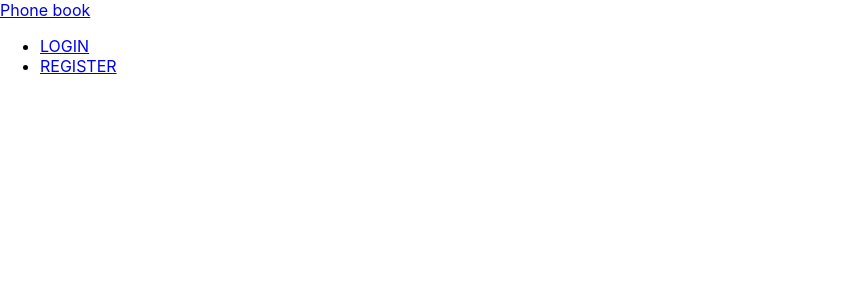
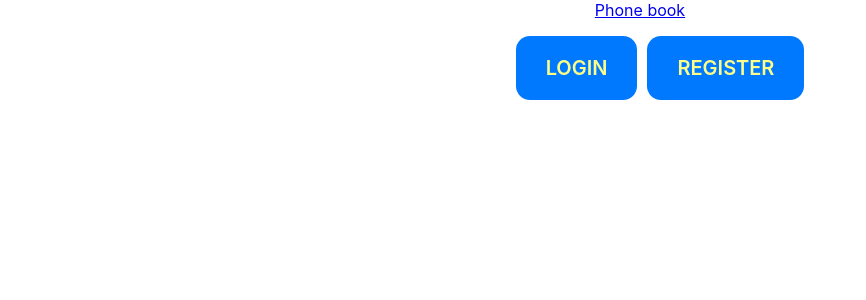
Before and after one commit to Mushko2932/goit-react-hw-08-phonebook, a React (Create React App) app: page /goit-react-hw-08-phonebook/contacts in a window 1280 px wide. Shown: the top 300 px of the page, without its empty margins (0-866 px from the left). Built offline with nearby package versions, Linux system fonts and the light colour scheme.

Commit message:
add styles

```diff
--- a/src/components/AppBar/AppBar.js
+++ b/src/components/AppBar/AppBar.js
@@ -2,15 +2,16 @@ import { useAuth } from 'hooks/useAuth';
 import Navigation from 'components/Navigation/Navigation';
 import UserMenu from 'components/UserMenu/UserMenu';
 import LoggedNav from 'components/LoggedNav/LoggedNav';
+import { AppBarHeader } from './AppBar.styled';
 
 const AppBar = () => {
   const { isLoggedIn } = useAuth();
 
   return (
-    <header>
+    <AppBarHeader>
       <Navigation />
       {isLoggedIn ? <UserMenu /> : <LoggedNav />}
-    </header>
+    </AppBarHeader>
   );
 };
 
--- /dev/null
+++ b/src/components/AppBar/AppBar.styled.js
@@ -0,0 +1,9 @@
+import styled from '@emotion/styled';
+
+export const AppBarHeader = styled.header`
+  display: flex;
+  flex-direction: column;
+  align-content: center;
+  flex-wrap: wrap;
+  align-items: center;
+`;
--- a/src/components/LoggedNav/LoggedNav.js
+++ b/src/components/LoggedNav/LoggedNav.js
@@ -1,15 +1,15 @@
-const { NavLink } = require('react-router-dom');
+import { LoggedLink, LoggedList, LoggedListItem } from './LoggedNav.styled';
 
 const LoggedNav = () => {
   return (
-    <ul>
-      <li>
-        <NavLink to="login">LOGIN</NavLink>
-      </li>
-      <li>
-        <NavLink to="register">REGISTER</NavLink>
-      </li>
-    </ul>
+    <LoggedList>
+      <LoggedListItem>
+        <LoggedLink to="login">LOGIN</LoggedLink>
+      </LoggedListItem>
+      <LoggedListItem>
+        <LoggedLink to="register">REGISTER</LoggedLink>
+      </LoggedListItem>
+    </LoggedList>
   );
 };
 
--- /dev/null
+++ b/src/components/LoggedNav/LoggedNav.styled.js
@@ -0,0 +1,34 @@
+import styled from '@emotion/styled';
+import { NavLink } from 'react-router-dom';
+
+export const LoggedList = styled.ul`
+  display: flex;
+  gap: 10px;
+  margin-left: auto;
+`;
+
+export const LoggedListItem = styled.li`
+  list-style: none;
+`;
+
+export const LoggedLink = styled(NavLink)`
+  text-decoration: none;
+  display: block;
+  font-weight: 600;
+  font-size: 20px;
+  padding: 20px 30px;
+
+  color: #feff86;
+  background-color: #0079ff;
+
+  border-radius: 14px;
+
+  transition: background-color 250ms cubic-bezier(0.4, 0, 0.2, 1);
+  transition: color 250ms cubic-bezier(0.4, 0, 0.2, 1);
+
+  :hover,
+  :focus {
+    color: #000000;
+    background-color: #feff86;
+  }
+`;
--- a/src/components/LoginForm/LoginForm.js
+++ b/src/components/LoginForm/LoginForm.js
@@ -30,11 +30,21 @@ export const LoginForm = () => {
       <Form>
         <FormLabel htmlFor="email">
           EMAIL
-          <Field type="email" name="email" />
+          <Field
+            type="email"
+            name="email"
+            required
+            placeholder="Enter email ..."
+          />
         </FormLabel>
         <FormLabel htmlFor="password">
           PASSWORD
-          <Field type="password" name="password" />
+          <Field
+            type="password"
+            name="password"
+            required
+            placeholder="Enter password ..."
+          />
         </FormLabel>
         <FormBtn type="submit">LOG IN</FormBtn>
       </Form>
--- a/src/pages/Login/Login.js
+++ b/src/pages/Login/Login.js
@@ -1,7 +1,7 @@
-import { ContactsForm } from 'components/ContactsForm/ContactsForm';
+import { LoginForm } from 'components/LoginForm/LoginForm';
 
 const Login = () => {
-  return <ContactsForm />;
+  return <LoginForm />;
 };
 
 export default Login;
```
